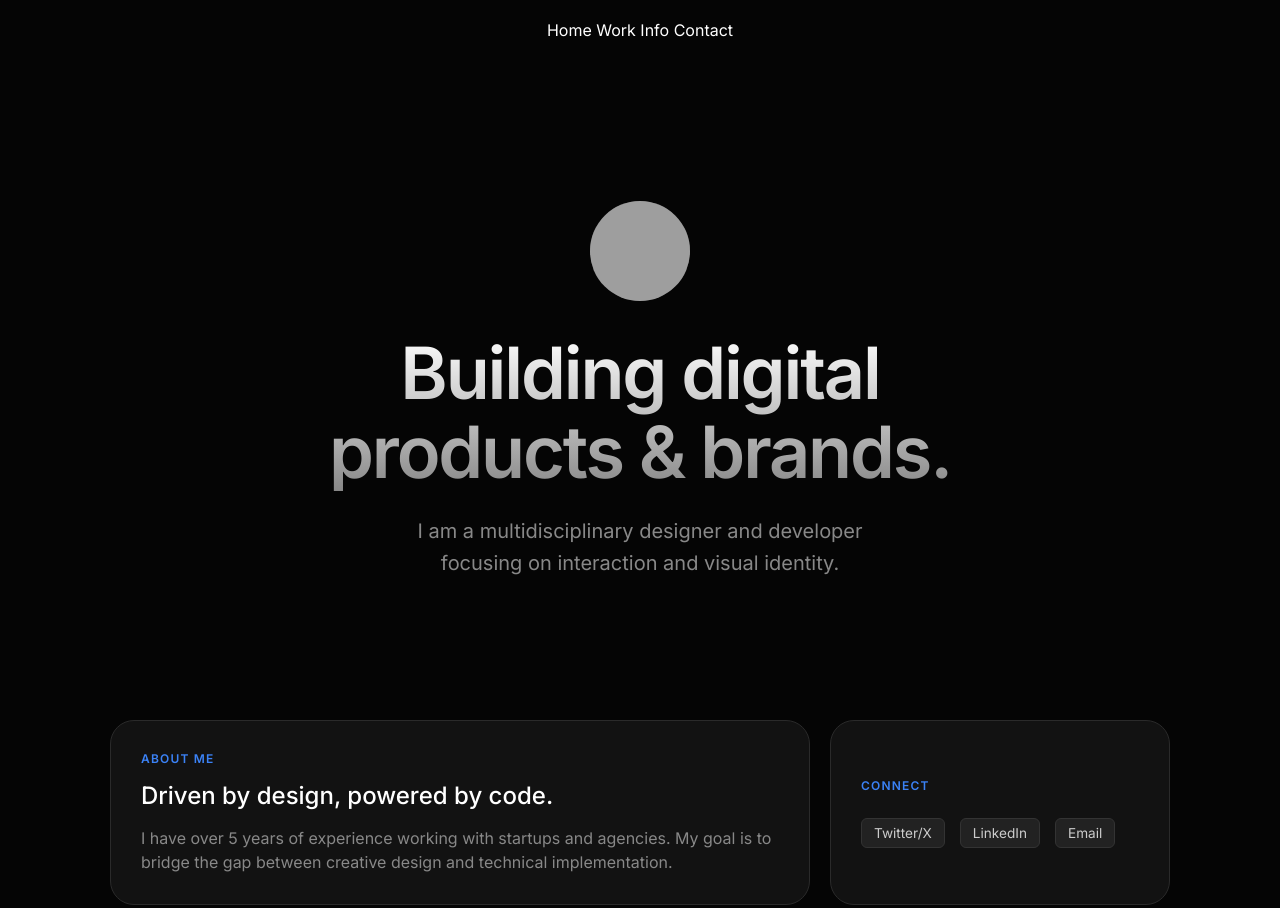
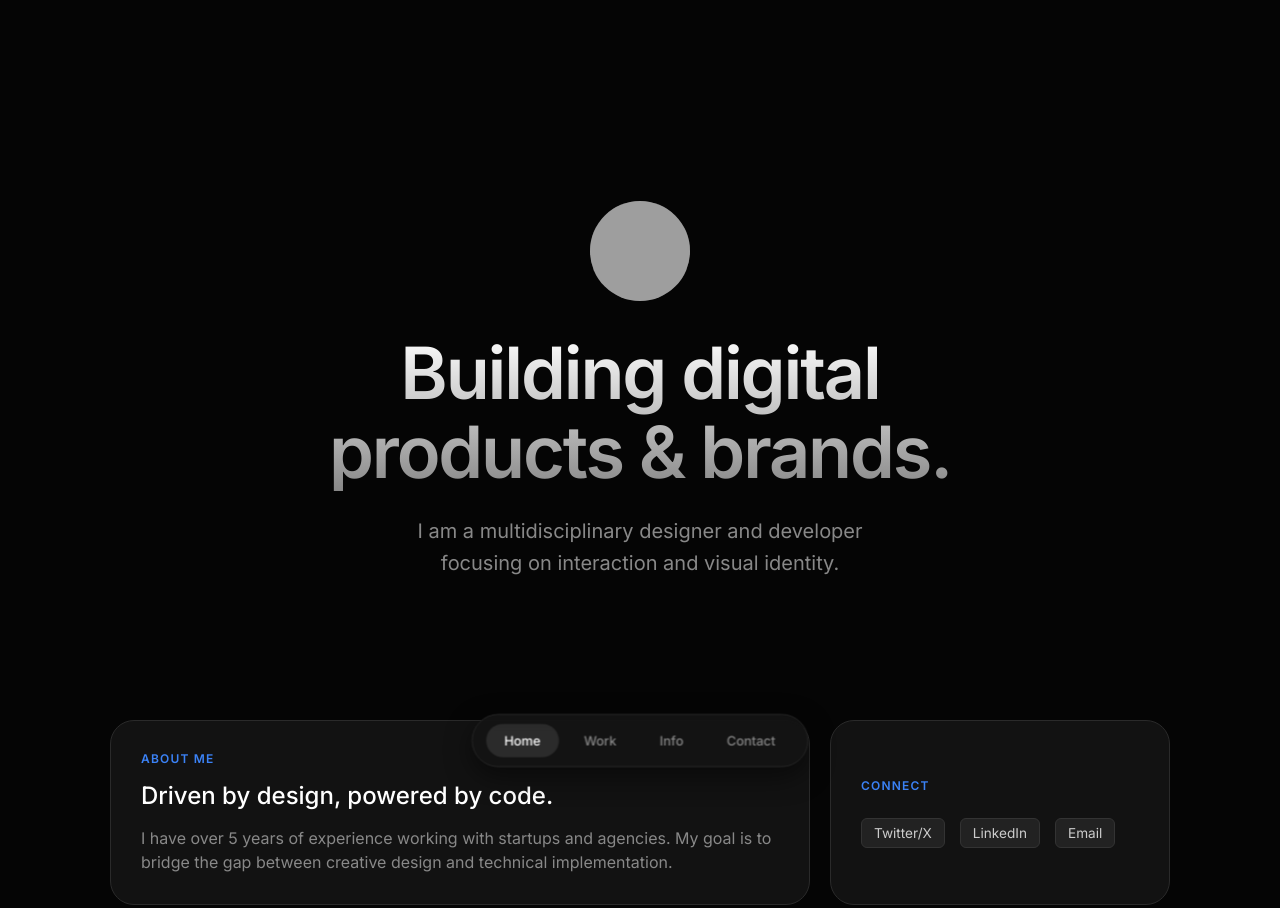
Before and after one commit to ameyakulkarni43/Portfolio-2025, a plain HTML site: page index.html in a window 1280 px wide. Shown: the top 908 px of the page. Drawn offline with Linux system fonts and the light colour scheme; grey boxes are pictures that could not be loaded.

Commit message:
Reposition floating nav dock to the bottom

```diff
--- a/index.html
+++ b/index.html
@@ -52,35 +52,48 @@
             transform: translateY(0);
         }
 
-        /* --- 3. FLOATING NAV DOCK (MOVED TO TOP) --- */
+        /* --- 3. FLOATING NAV DOCK --- */
         .nav-dock-wrapper {
             position: fixed;
-    top: 20px;  /* CHANGED: Anchors to top instead of bottom */
+            bottom: 30px;
             left: 0;
             width: 100%;
             display: flex;
             justify-content: center;
             z-index: 1000;
-    pointer-events: none;
+            pointer-events: none; /* Let clicks pass through around the dock */
         }
 
-/* Update the grid padding so the bottom doesn't look empty */
-.bento-grid {
-    display: grid;
-    grid-template-columns: repeat(12, 1fr);
-    gap: 20px;
-    padding-bottom: 50px; /* CHANGED: Reduced from 150px */
+        .nav-dock {
+            pointer-events: auto;
+            background: rgba(20, 20, 20, 0.8);
+            backdrop-filter: blur(12px);
+            -webkit-backdrop-filter: blur(12px);
+            border: 1px solid var(--card-border);
+            padding: 10px 15px;
+            border-radius: 50px;
+            display: flex;
+            gap: 8px;
+            box-shadow: 0 10px 30px rgba(0,0,0,0.5);
+            transform: scale(0.9);
+            transition: transform 0.3s ease;
         }
 
-/* Add more space to the hero so the nav doesn't cover your avatar */
-.hero {
-    min-height: 90vh;
-    display: flex;
-    flex-direction: column;
-    justify-content: center;
-    align-items: center;
-    text-align: center;
-    padding-top: 120px; /* CHANGED: Increased to make room for the top nav */
+        .nav-dock:hover { transform: scale(1); }
+
+        .nav-item {
+            padding: 10px 20px;
+            border-radius: 30px;
+            font-size: 0.9rem;
+            font-weight: 500;
+            color: var(--text-muted);
+            transition: all 0.3s ease;
+            position: relative;
+        }
+
+        .nav-item:hover, .nav-item.active {
+            color: white;
+            background: rgba(255,255,255,0.1);
         }
 
         /* --- 4. HERO SECTION --- */
```
Lines whose indentation alone changed are shown as unchanged.
